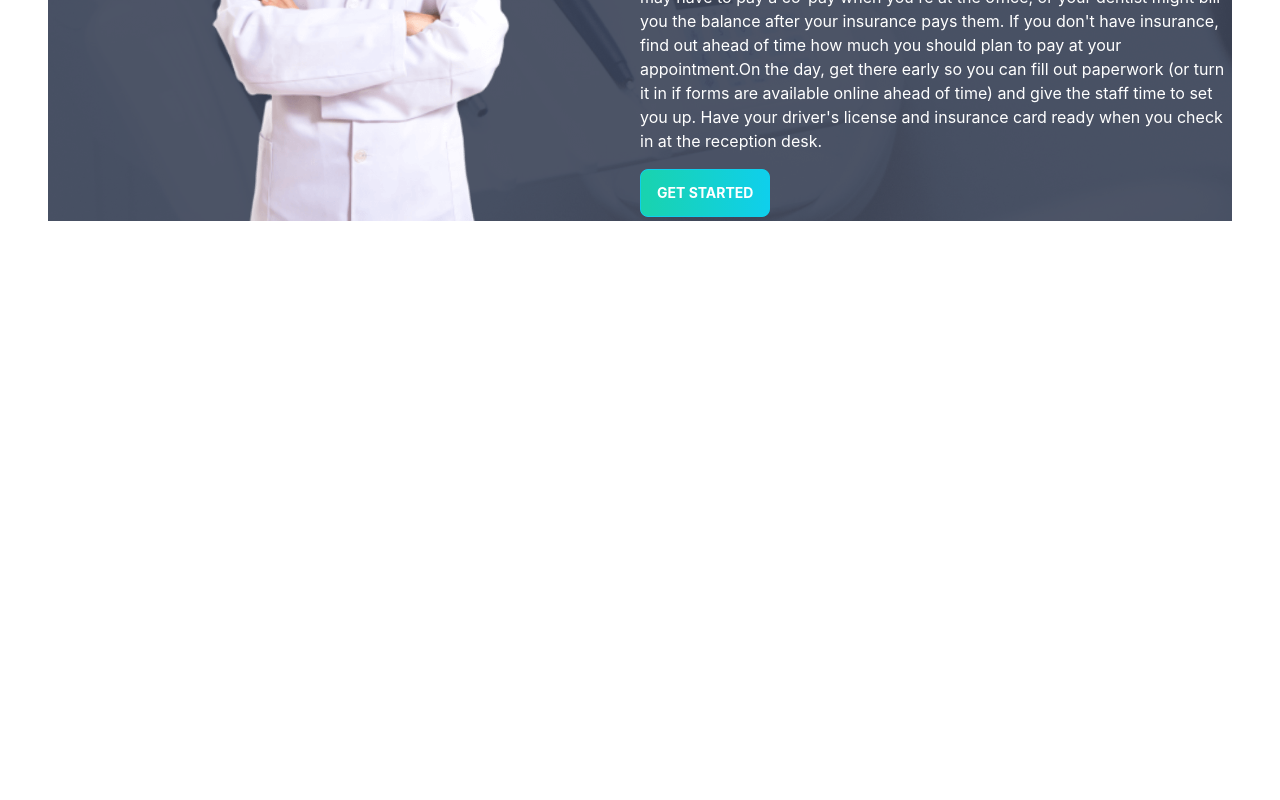
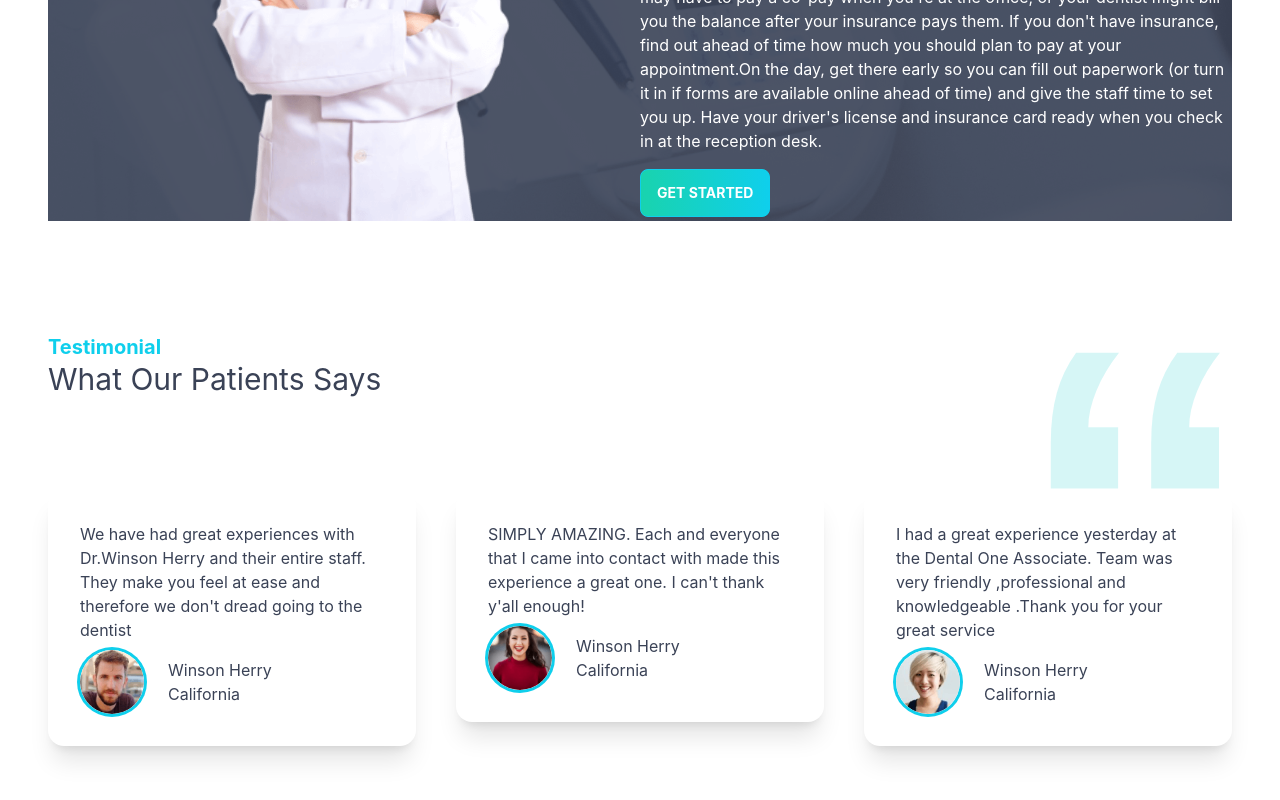
Before and after one commit to ibrahimsarder96/doctors-portal-client, a React (Create React App) app: page / in a window 1280 px wide. Shown: the part 2814-3614 px from the top of the page. Before the commit the page ends 3035 px from the top, so only its background shows below. Built offline with nearby package versions, Linux system fonts and the light colour scheme.

Commit message:
added review

```diff
--- a/src/Pages/Home/Home.js
+++ b/src/Pages/Home/Home.js
@@ -4,6 +4,7 @@ import Info from './Info';
 import MakeAppointment from './MakeAppointment';
 import Services from './Services';
 import Terms from './Terms';
+import Testimonials from './Testimonials';
 
 const Home = () => {
   return (
@@ -13,6 +14,7 @@ const Home = () => {
       <Services></Services>
       <Terms></Terms>
       <MakeAppointment></MakeAppointment>
+      <Testimonials></Testimonials>
     </div>
   );
 };
--- /dev/null
+++ b/src/Pages/Home/Review.js
@@ -0,0 +1,26 @@
+import React from 'react';
+
+const Review = ({review}) => {
+  return (
+    <section>
+      <div class="card lg:max-w-lg bg-base-100 shadow-xl">
+        <div class="card-body">
+        <p className='text-accent'>{review.review}</p>
+        <div class="flex items-center">
+        <div class="avatar">
+          <div class="w-16 rounded-full ring ring-primary ring-offset-base-100 mr-6">
+            <img src={review.img} alt=""/>
+          </div>
+            </div>
+          <div>
+            <h1 className='text-accent'>{review.name}</h1>
+            <h2 className='text-accent'>{review.location}</h2>
+          </div>
+        </div>
+          </div>
+        </div>
+    </section>
+  );
+};
+
+export default Review;
--- a/src/Pages/Home/Testimonials.js
+++ b/src/Pages/Home/Testimonials.js
@@ -1,15 +1,53 @@
 import React from 'react';
+import quote from '../../assets/icons/quote.svg';
+import people1 from '../../assets/images/people1.png';
+import people2 from '../../assets/images/people2.png';
+import people3 from '../../assets/images/people3.png';
+import Review from './Review';
 
 const Testimonials = () => {
+  const reviews = [
+    {
+      _id: 1,
+      name: 'Winson Herry',
+      review: "We have had great experiences with Dr.Winson Herry and their entire staff. They make you feel at ease and therefore we don't dread going to the dentist",
+      location: 'California',
+      img: people1
+    },
+    {
+      _id: 2,
+      name: 'Winson Herry',
+      review: "SIMPLY AMAZING. Each and everyone that I came into contact with made this experience a great one. I can't thank y'all enough!",
+      location: 'California',
+      img: people2
+    },
+    {
+      _id: 3,
+      name: 'Winson Herry',
+      review: "I had a great experience yesterday at the Dental One Associate. Team was very friendly ,professional and knowledgeable .Thank you for your great service",
+      location: 'California',
+      img: people3
+    },
+  ]
   return (
-    <section>
-      <div>
+    <section className='my-28'>
+      <div className='flex justify-between'>
         <div>
-
+          <h1 className="text-primary font-bold text-xl">Testimonial</h1>
+          <h2 className='text-3xl text-accent'>What Our Patients Says</h2>
         </div>
-        <div></div>
+        <div>
+          <img className='w-24 lg:w-48' src={quote} alt="" />
+        </div>
       </div>
-      <div></div>
+      <div className='grid grid-cols-1 md:grid-cols-2 lg:grid-cols-3 gap-10'>
+        {
+          reviews.map(review => <Review
+          key={review._id}
+          review={review}
+          ></Review>)
+        }
+      </div>
     </section>
   );
 };
```
